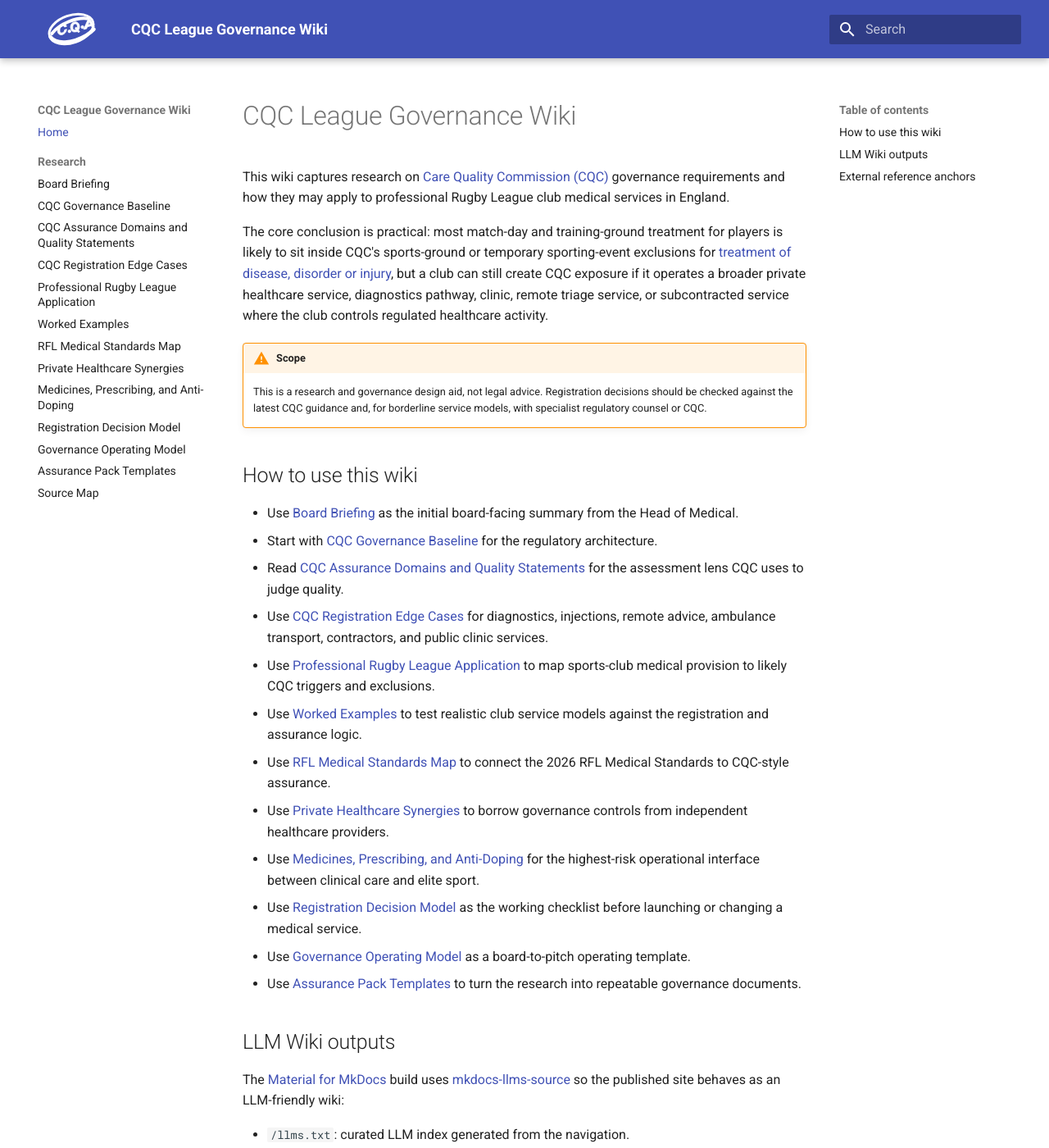
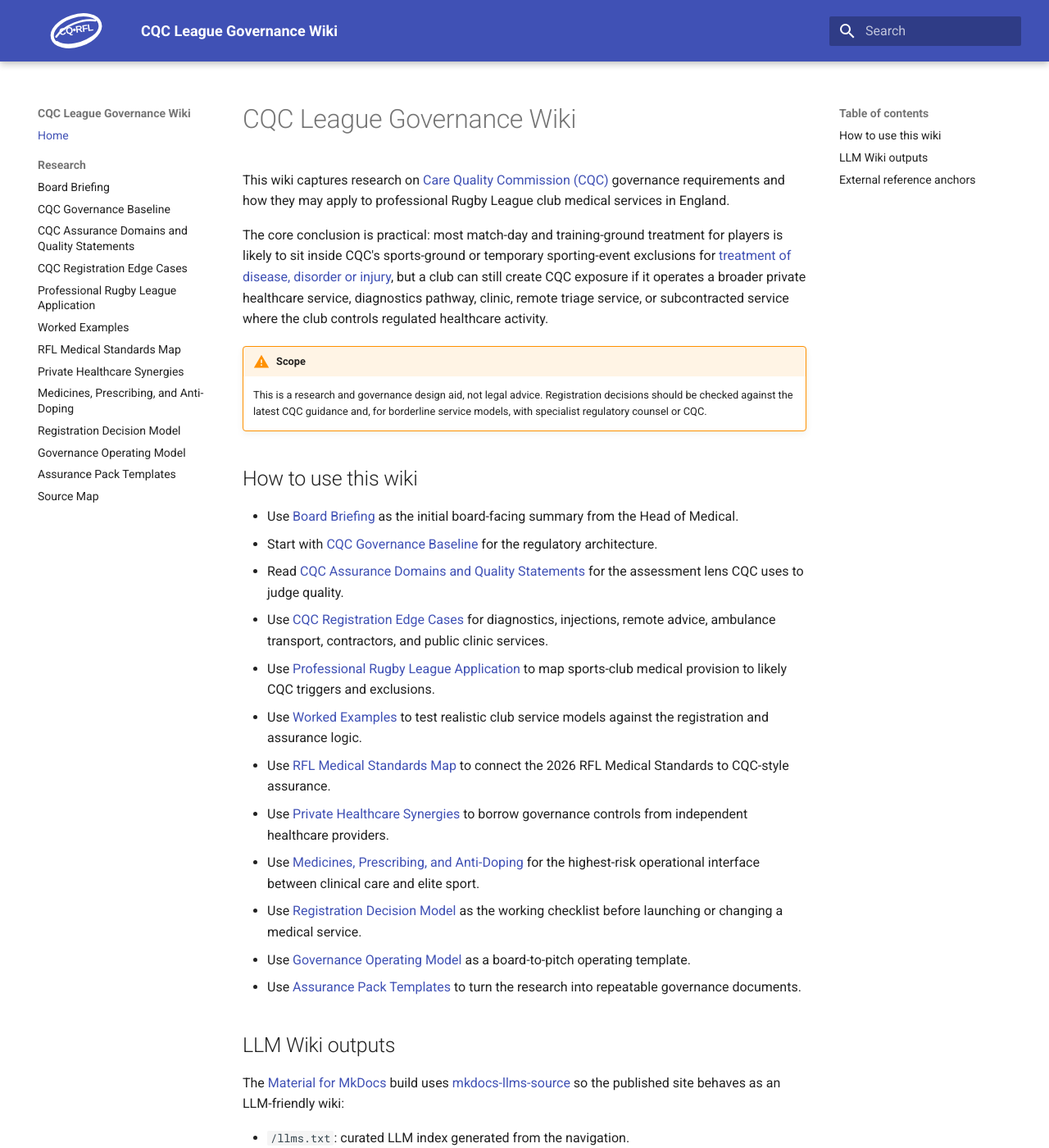
Before and after one commit to ajdench/cqc-league, an MkDocs documentation site: the page built from docs/index.md, in a window 1280 px wide and 1400 px high. Shown: the whole window at 82% size. Built offline with MkDocs 1.6.1 and Material for MkDocs 9.7.7, drawn with Linux system fonts in a browser that asks for light colours.

Commit message:
Revise header logo to CQ RFL mark

```diff
--- a/docs/stylesheets/extra.css
+++ b/docs/stylesheets/extra.css
@@ -2,13 +2,13 @@
   align-items: center;
   display: inline-flex !important;
   justify-content: center;
-  min-width: 4.2rem;
+  min-width: 4.8rem;
 }
 
 .md-header__button.md-logo img,
 .md-nav__button.md-logo img {
-  height: 2.35rem;
+  height: 2.55rem;
   max-width: none;
-  min-width: 4.1rem;
+  min-width: 4.7rem;
   width: auto;
 }
```
Also changed, not shown: docs/assets/cqa-logo.svg.
